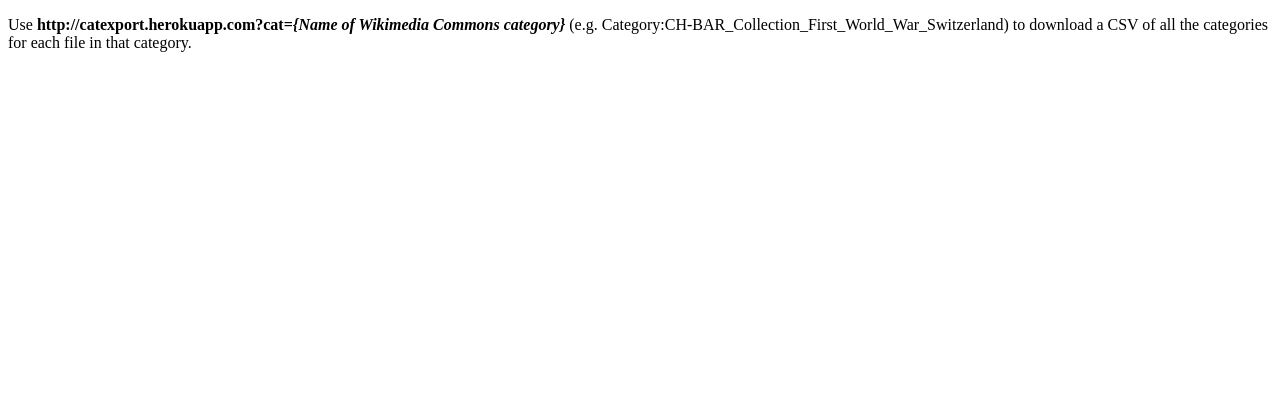
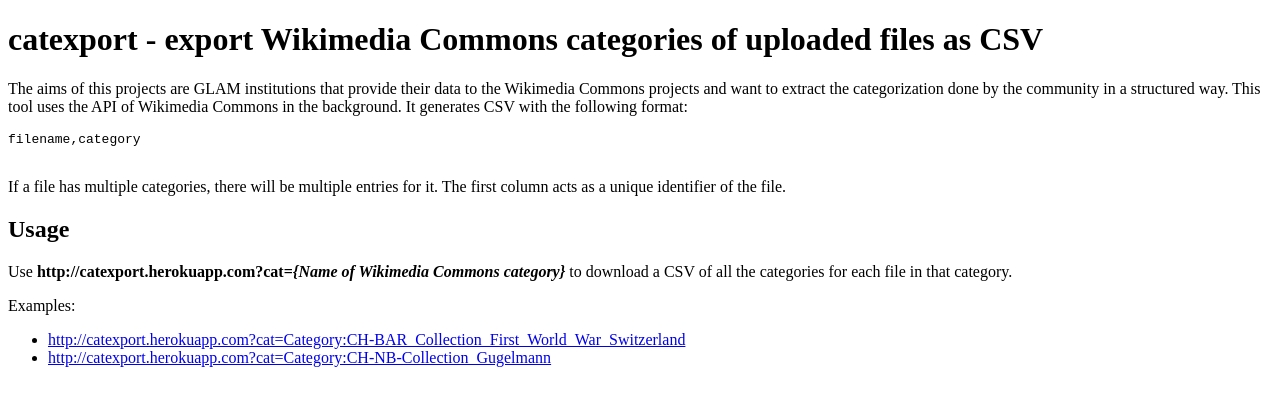
Before and after one commit to metaodi/catexport, a website: page index.html in a window 1280 px wide. Drawn offline with Linux system fonts and the light colour scheme.

Commit message:
Added a bunch of extra information on the index page

```diff
--- a/index.html
+++ b/index.html
@@ -4,6 +4,21 @@
     <title>catexport - export Wikimedia Commons categories of uploaded files</title>
 </head>
 <body>
-    <p>Use <strong>http://catexport.herokuapp.com?cat=<em>{Name of Wikimedia Commons category}</em></strong> (e.g. Category:CH-BAR_Collection_First_World_War_Switzerland) to download a CSV of all the categories for each file in that category.</p>
+    <h1>catexport - export Wikimedia Commons categories of uploaded files as CSV</h1>
+
+    <p>The aims of this projects are GLAM institutions that provide their data to the Wikimedia Commons projects and want to extract the categorization done by the community in a structured way. This tool uses the API of Wikimedia Commons in the background. It generates CSV with the following format:</p>
+    <pre>
+filename,category
+    </pre>
+
+    <p>If a file has multiple categories, there will be multiple entries for it. The first column acts as a unique identifier of the file.</p>
+
+    <h2>Usage</h2>
+    <p>Use <strong>http://catexport.herokuapp.com?cat=<em>{Name of Wikimedia Commons category}</em></strong> to download a CSV of all the categories for each file in that category.</p>
+    <p>Examples: </p>
+    <ul>
+        <li><a href="http://catexport.herokuapp.com?cat=Category:CH-BAR_Collection_First_World_War_Switzerland">http://catexport.herokuapp.com?cat=Category:CH-BAR_Collection_First_World_War_Switzerland</a></li>
+        <li><a href="http://catexport.herokuapp.com?cat=Category:CH-NB-Collection_Gugelmann">http://catexport.herokuapp.com?cat=Category:CH-NB-Collection_Gugelmann</a></li>
+    </ul>
 </body>
 </html>
```
